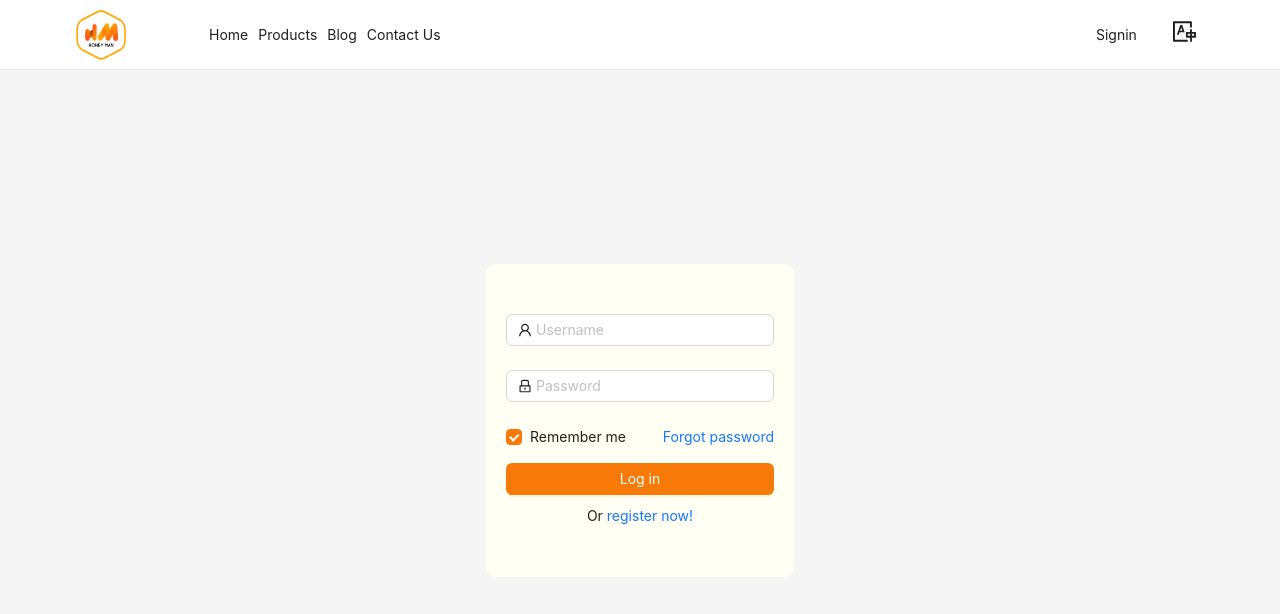
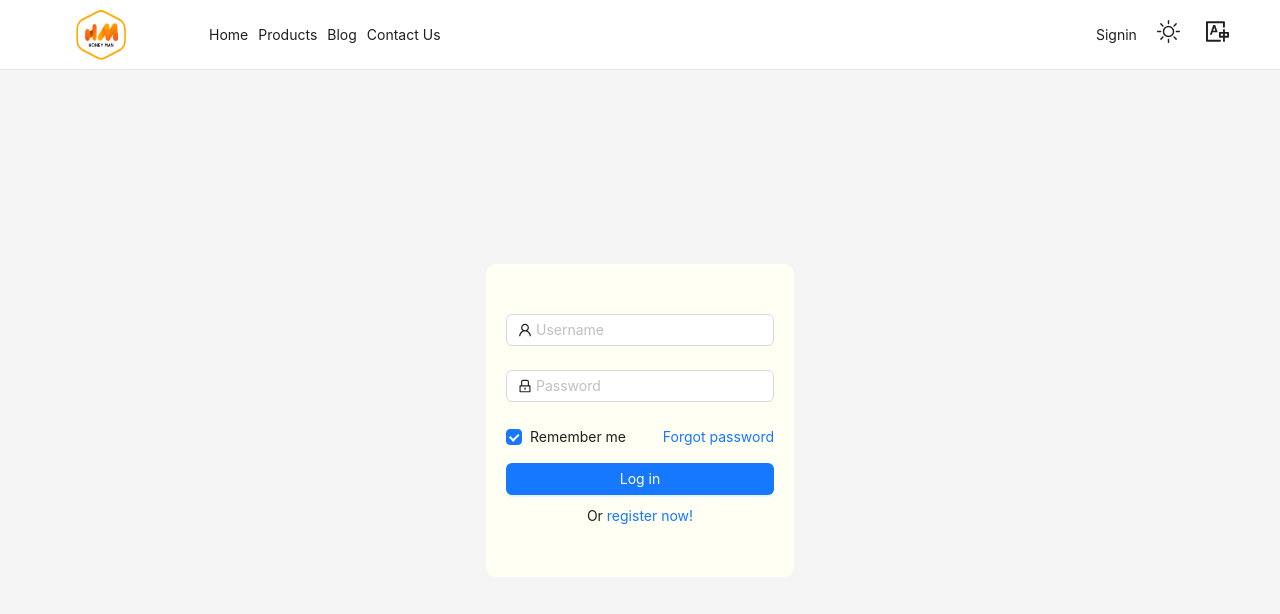
Before and after one commit to ayeahgodlove/honeyman-antd, a React (Create React App) app: page /login in a window 1280 px wide. Shown: the top 614 px of the page. Built offline with nearby package versions, Linux system fonts and the light colour scheme.

Commit message:
feat(theme-mode): implement theme mode

```diff
--- a/src/App.tsx
+++ b/src/App.tsx
@@ -1,19 +1,17 @@
 import React from "react";
 import "./App.css";
 import AppRouteProvider from "routes/app-route-provider";
-import { ConfigProvider } from "antd";
-import { ThemeConfig } from "antd/es/config-provider/context";
 import { Provider } from "react-redux";
 import store from "redux/store";
 import { Auth0Provider } from "@auth0/auth0-react";
 import { Auth0Config } from "config/constant";
 import { useNavigate } from "react-router-dom";
 
-const theme: ThemeConfig = {
-  token: {
-    colorPrimary: "#f77908",
-  },
-};
+// const theme: ThemeConfig = {
+//   token: {
+//     colorPrimary: "#f77908",
+//   },
+// };
 
 const onRedirectCallback = (appState: any) => {
   const history = useNavigate();
@@ -33,9 +31,7 @@ function App() {
         scope={Auth0Config.SCOPE}
         onRedirectCallback={onRedirectCallback}
       >
-        <ConfigProvider theme={theme}>
-          <AppRouteProvider />
-        </ConfigProvider>
+        <AppRouteProvider />
       </Auth0Provider>
     </Provider>
   );
--- a/src/Components/Navbar/right-menu.tsx
+++ b/src/Components/Navbar/right-menu.tsx
@@ -7,12 +7,15 @@ import {
   LogoutOutlined,
   TranslationOutlined,
 } from "@ant-design/icons";
+import { BsSun } from "react-icons/bs";
 import { Avatar, Badge, Space } from "antd";
 import { ItemType } from "antd/es/menu/hooks/useItems";
 import { useToken } from "hooks/token.hook";
+import { useTheme } from "hooks/shared/theme.hook";
 
 const RightMenu = () => {
   const [language, setLanguage] = useState("en");
+  const { handleSetTheme } = useTheme();
 
   const toggleLanguage = (key: string) => {
     setLanguage(key);
@@ -32,6 +35,29 @@ const RightMenu = () => {
       style: {
         display: isAuthenticated ? "none" : "",
       },
+    }, // remember to pass the key prop
+    {
+      icon: (
+        <BsSun style={{ fontSize: 23 }} />
+      ),
+      label: "",
+      key: "theme",
+      style: {
+        padding: 0,
+      },
+      children: [
+        {
+          label: "Light",
+          key: "light",
+          style: {},
+          onClick: () => handleSetTheme()
+        },
+        {
+          label: "Dark",
+          key: "dark",
+          onClick: () => handleSetTheme()
+        },
+      ],
     }, // remember to pass the key prop
     {
       label: "",
@@ -204,7 +230,7 @@ const RightMenu = () => {
     <Menu
       className="right_navigation"
       mode={"horizontal"}
-      style={{ width: isAuthenticated ? "250px" : '200px' }}
+      style={{ width: isAuthenticated ? "250px" : "200px" }}
       items={items}
     />
   );
--- a/src/Components/product/filter.component.tsx
+++ b/src/Components/product/filter.component.tsx
@@ -7,7 +7,7 @@ const FilterComponent: React.FC = () => {
   const handleSearchChange = () => {};
   return (
     <Col
-      style={{ margin: "0 auto", marginBottom: 10 }}
+      style={{ margin: "0 auto", marginBottom: 10, marginTop: 10 }}
       sm={20}
       md={18}
       lg={15}
--- a/src/Components/product/product.style.scss
+++ b/src/Components/product/product.style.scss
@@ -27,7 +27,11 @@
 }
 
 @media screen and (min-width: 768px) {
+
 }
 
 @media screen and (min-width: 991px) {
+  .product-list {
+    margin: 0 2rem;
+  }
 }
--- a/src/Layout/app/app-shell.tsx
+++ b/src/Layout/app/app-shell.tsx
@@ -1,11 +1,18 @@
 import { Breadcrumb, Drawer, Layout, Menu, MenuProps } from "antd";
-import React, { useState } from "react";
+import React, { useEffect, useState } from "react";
 import { FaUsersCog } from "react-icons/fa";
-import { MdOutlinePointOfSale, MdOutlineProductionQuantityLimits } from "react-icons/md";
+import {
+  MdOutlinePointOfSale,
+  MdOutlineProductionQuantityLimits,
+} from "react-icons/md";
 import { BiCategoryAlt } from "react-icons/bi";
 import Navbar from "components/navbar";
 import "./AppShell.scss";
 import { Link } from "react-router-dom";
+
+import { ConfigProvider, theme } from "antd";
+import { useTheme } from "hooks/shared/theme.hook";
+const { defaultAlgorithm, darkAlgorithm } = theme;
 
 const { Sider, Content } = Layout;
 
@@ -26,7 +33,7 @@ const items2: MenuProps["items"] = [
       </Link>
     ),
     key: "products",
-    icon: <MdOutlineProductionQuantityLimits size={21} color="#f77908"  />,
+    icon: <MdOutlineProductionQuantityLimits size={21} color="#f77908" />,
   },
   {
     label: (
@@ -35,7 +42,7 @@ const items2: MenuProps["items"] = [
       </Link>
     ),
     key: "orders",
-    icon: <MdOutlinePointOfSale size={21} color="#f77908"  />,
+    icon: <MdOutlinePointOfSale size={21} color="#f77908" />,
   },
   {
     label: (
@@ -44,7 +51,7 @@ const items2: MenuProps["items"] = [
       </Link>
     ),
     key: "users",
-    icon: <FaUsersCog  size={21} color="#f77908" />,
+    icon: <FaUsersCog size={21} color="#f77908" />,
   }, // remember to pass the key prop
 ];
 interface IProps {
@@ -53,6 +60,7 @@ interface IProps {
 const AppShell: React.FC<IProps> = ({ children }) => {
   const [collapsed, setCollapsed] = useState(false);
   const [show, setShow] = useState(false);
+  const { isDarkMode } = useTheme()
 
   const handleShow = () => {
     setShow(true);
@@ -65,7 +73,13 @@ const AppShell: React.FC<IProps> = ({ children }) => {
     setShow(false);
   };
 
+  useEffect(() => {}, [])
   return (
+    <ConfigProvider
+      theme={{
+        algorithm: isDarkMode ? darkAlgorithm : defaultAlgorithm,
+      }}
+    >
       <Layout className="app-shell-layout">
         <Navbar showMenuIcon handleShow={handleShow} />
         <Layout>
@@ -127,6 +141,7 @@ const AppShell: React.FC<IProps> = ({ children }) => {
           </Layout>
         </Layout>
       </Layout>
+    </ConfigProvider>
   );
 };
 
--- a/src/Layout/app/general-app-shell.tsx
+++ b/src/Layout/app/general-app-shell.tsx
@@ -1,12 +1,14 @@
 import { Drawer, Layout, Menu } from "antd";
 import React, { useState } from "react";
+import { ConfigProvider, theme } from "antd";
 
 import Navbar from "components/navbar";
 import "./AppShell.scss";
 import { GeneralMenuItemsWithIcons } from "components/navbar/menu";
+import { useTheme } from "hooks/shared/theme.hook";
 
 const { Sider, Content } = Layout;
-
+const { defaultAlgorithm, darkAlgorithm } = theme;
 
 interface IProps {
   children: any;
@@ -14,7 +16,7 @@ interface IProps {
 const GeneralAppShell: React.FC<IProps> = ({ children }) => {
   const [collapsed, setCollapsed] = useState(false);
   const [show, setShow] = useState(false);
-
+  const { isDarkMode } = useTheme();
   const handleShow = () => {
     setShow(true);
   };
@@ -26,7 +28,14 @@ const GeneralAppShell: React.FC<IProps> = ({ children }) => {
     setShow(false);
   };
 
+
+
   return (
+    <ConfigProvider
+      theme={{
+        algorithm: isDarkMode ? darkAlgorithm : defaultAlgorithm,
+      }}
+    >
       <Layout className="app-shell-layout">
         <Navbar showMenuIcon handleShow={handleShow} />
         <Layout>
@@ -61,7 +70,7 @@ const GeneralAppShell: React.FC<IProps> = ({ children }) => {
                 padding: 0,
                 margin: 0,
                 minHeight: 280,
-              background: 'transparent'
+                background: "transparent",
               }}
             >
               {children}
@@ -69,6 +78,7 @@ const GeneralAppShell: React.FC<IProps> = ({ children }) => {
           </Layout>
         </Layout>
       </Layout>
+    </ConfigProvider>
   );
 };
 
--- a/src/Pages/welcome.page.tsx
+++ b/src/Pages/welcome.page.tsx
@@ -9,7 +9,6 @@ const WelcomePage: React.FC = () => {
   useEffect(() => {}, [token]);
   return (
     <GeneralAppShell>
-      <h1 style={{ padding: 30 }}> Welcome Page Page</h1>
       {/* search component */}
       <FilterComponent />
       {/* product list */}
--- /dev/null
+++ b/src/Redux/shared/theme.slice.ts
@@ -0,0 +1,27 @@
+import { createSlice, PayloadAction } from "@reduxjs/toolkit";
+
+
+export const initialState = {
+  isDarkMode: !!JSON.parse(localStorage.getItem("darkmode")!!),
+};
+
+export const themeSlice = createSlice({
+  name: "themeMode",
+  initialState,
+  reducers: {
+
+    setActiveTheme: (state, action: PayloadAction<boolean>) => {
+        localStorage.setItem("darkmode", JSON.stringify(action.payload));
+      state.isDarkMode = action.payload;
+    },
+  },
+
+});
+
+export const {
+  setActiveTheme,
+} = themeSlice.actions;
+
+const reducer = themeSlice.reducer;
+
+export { reducer as themeReducer };
--- a/src/Redux/store.ts
+++ b/src/Redux/store.ts
@@ -8,6 +8,7 @@ import { categoryReducer } from "./category.slice";
 import { orderReducer } from "./order.slice";
 import { subCategoryReducer } from "./sub-category.slice";
 import { paymentReducer } from "./payment.slice";
+import { themeReducer } from "./shared/theme.slice";
 
 const middlewares: [any] = [thunkMiddleware];
 
@@ -19,6 +20,7 @@ export const rootReducer = combineReducers({
   category: categoryReducer,
   subCategory: subCategoryReducer,
   payment: paymentReducer,
+  theme: themeReducer
 });
 
 const store = configureStore({
--- /dev/null
+++ b/src/hooks/shared/theme.hook.ts
@@ -0,0 +1,23 @@
+import { useState } from "react";
+import { useDispatch, useSelector } from "react-redux";
+import { setActiveTheme } from "redux/shared/theme.slice";
+import { IRootState } from "redux/store";
+
+const useTheme = () => {
+  const dispatch = useDispatch();
+
+  const isDarkMode = useSelector<IRootState, boolean>(
+    (state) => state.theme.isDarkMode
+  );
+
+  const handleSetTheme = async () => {
+    dispatch(setActiveTheme(!isDarkMode));
+  };
+
+  return {
+    handleSetTheme,
+    isDarkMode
+  };
+};
+
+export { useTheme };
```
Lines whose indentation alone changed are shown as unchanged.
